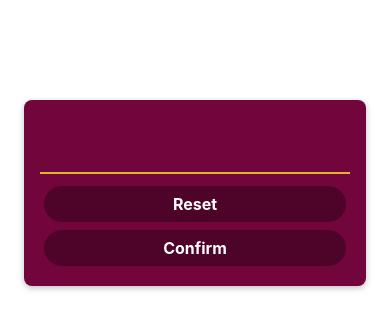
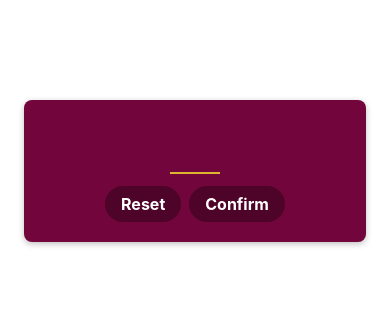
Before and after one commit to Mhamad-Raad/React-Native-MiniGame, a React Native app: screen / in a window 390 px wide. Shown: the top 330 px of the page. Built offline with nearby package versions, Linux system fonts and the light colour scheme.

Commit message:
add button styles and structure

```diff
--- a/screens/StartGameScreen.js
+++ b/screens/StartGameScreen.js
@@ -12,14 +12,21 @@ const StartGameScreen = () => {
         autoCapitalize='none'
         autoCorrect={false}
       />
-      <PrimaryButton>Reset</PrimaryButton>
-      <PrimaryButton>Confirm</PrimaryButton>
+      <View style={styles.buttonsContainer}>
+        <View style={styles.buttonContainer}>
+          <PrimaryButton>Reset</PrimaryButton>
+        </View>
+        <View style={styles.buttonContainer}>
+          <PrimaryButton>Confirm</PrimaryButton>
+        </View>
+      </View>
     </View>
   );
 };
 
 const styles = StyleSheet.create({
   inputContainer: {
+    alignItems: 'center',
     padding: 16,
     marginTop: 100,
     marginHorizontal: 24,
@@ -33,6 +40,7 @@ const styles = StyleSheet.create({
   },
   numberInput: {
     height: 50,
+    width: 50,
     fontSize: 32,
     borderColor: '#ddb52f',
     color: '#ddb52f',
@@ -41,6 +49,12 @@ const styles = StyleSheet.create({
     fontWeight: 'bold',
     textAlign: 'center',
   },
+  buttonsContainer: {
+    flexDirection: 'row',
+  },
+  buttonContainer: {
+    fex: 1,
+  },
 });
 
 export default StartGameScreen;
```
